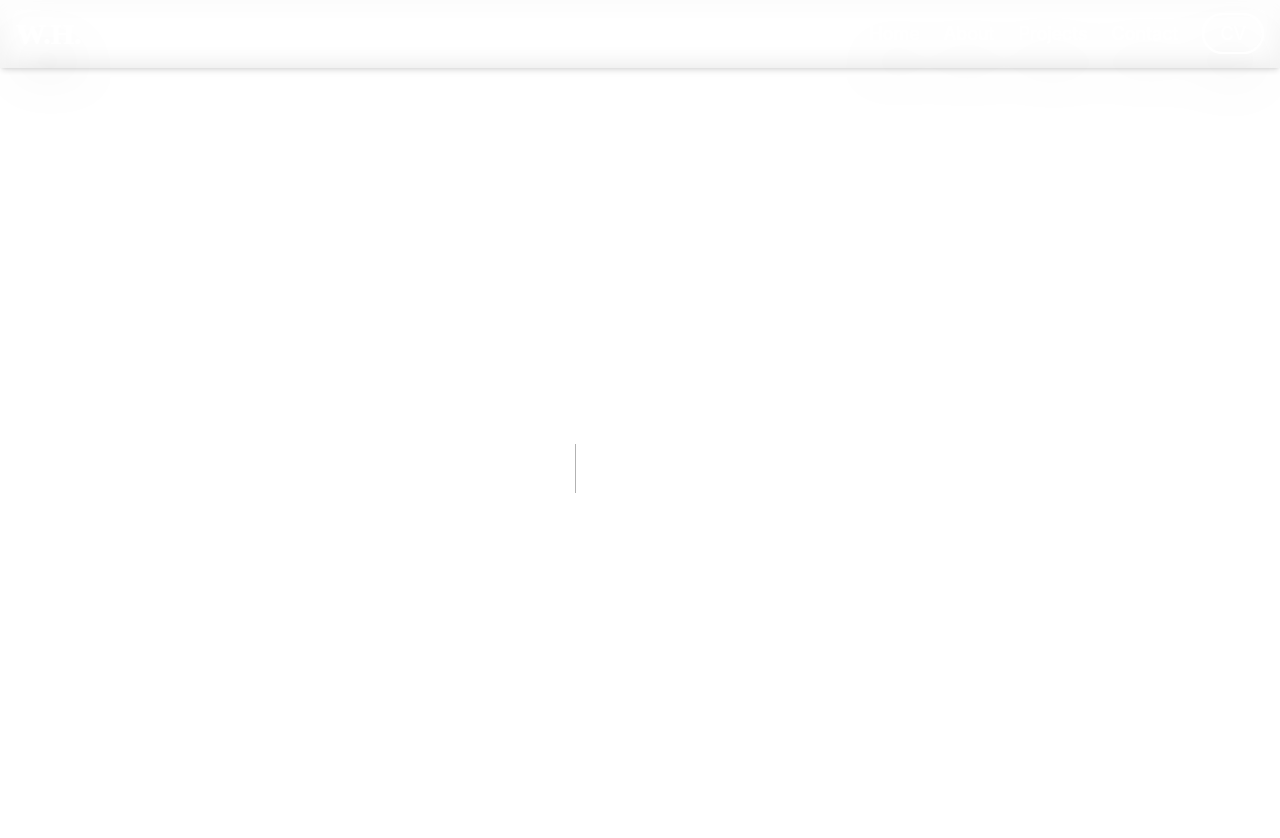
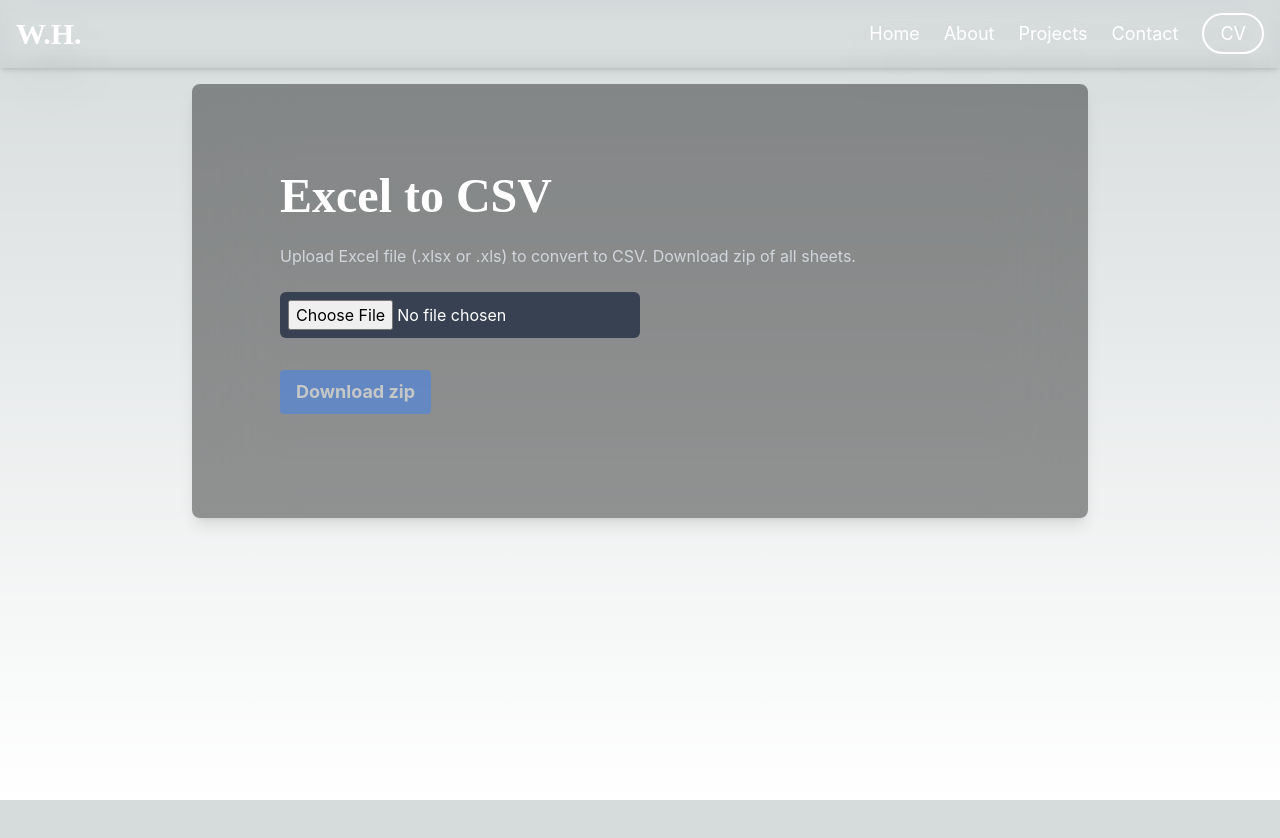
Before and after one commit to willhampshire/portfolio-website, a Next.js app: page /xlsx in a window 1280 px wide. Before the commit this address had no page. Shown: the top 838 px of the page. After the commit the page ends 800 px from the top, so only its background shows below. Built offline with nearby package versions, Linux system fonts and the light colour scheme.

Commit message:
Added hidden excel to csv converter

```diff
--- /dev/null
+++ b/app/xlsx/page.tsx
@@ -0,0 +1,101 @@
+"use client";
+
+import { useState } from 'react';
+import * as XLSX from 'xlsx';
+import JSZip from 'jszip'; // Importing JSZip for zip functionality
+import { saveAs } from 'file-saver'; // Importing file-saver
+
+export default function ExcelToCsvConverter() {
+    // Update state to store an array of objects, each with 'name' and 'csv'
+    const [csvData, setCsvData] = useState<{ name: string, csv: string }[] | null>(null);
+    const [fileName, setFileName] = useState<string>("");
+
+    const handleFileUpload = (event: React.ChangeEvent<HTMLInputElement>) => {
+        const file = event.target.files?.[0];
+
+        if (file) {
+            setFileName(file.name);
+
+            const reader = new FileReader();
+            reader.onload = (e: ProgressEvent<FileReader>) => {
+                const result = e.target?.result;
+
+                if (result && typeof result !== 'string') {
+                    const data = new Uint8Array(result);
+                    const workbook = XLSX.read(data, { type: 'array' });
+
+                    // Convert each sheet in the workbook to CSV and prefix with sheet index
+                    const csvArray = workbook.SheetNames.map((sheetName, index) => {
+                        const worksheet = workbook.Sheets[sheetName];
+                        const csv = XLSX.utils.sheet_to_csv(worksheet);
+                        return { name: `${index + 1}_${sheetName}.csv`, csv }; // Prefixing with index
+                    });
+
+                    // Store all CSVs in state
+                    setCsvData(csvArray);
+                }
+            };
+
+            reader.readAsArrayBuffer(file);
+        }
+    };
+
+    const handleDownloadCsv = () => {
+        if (!csvData) return;
+
+        const zip = new JSZip();
+
+        // Add each CSV file to the zip folder
+        csvData.forEach((sheet) => {
+            zip.file(sheet.name, sheet.csv);
+        });
+
+        // Generate the zip and download
+        zip.generateAsync({ type: 'blob' }).then((content) => {
+            saveAs(content, `ZIP ${fileName.split('.').slice(0, -1).join('.')}.zip`);
+        });
+    };
+
+    return (
+        <div className="flex justify-center p-4">
+            <main className="w-full max-w-4xl bg-black bg-opacity-40 backdrop-blur-2xl p-6 rounded-lg shadow-lg">
+                <div className="rounded-3xl p-4 md:p-16">
+                    <h1 className="text-4xl md:text-5xl font-bold mb-6">Excel to CSV</h1>
+
+                    <p className="mb-6 text-gray-300">Upload Excel file (.xlsx or .xls) to convert to CSV.
+                        Download zip of all sheets.</p>
+
+                    {/* Upload Button */}
+                    <input
+                        type="file"
+                        accept=".xlsx,.xls"
+                        onChange={handleFileUpload}
+                        className="mb-4 p-2 text-white bg-gray-700 rounded-md"
+                    />
+                    <br />
+
+                    {/* Download Button */}
+                    <button
+                        onClick={handleDownloadCsv}
+                        disabled={!csvData} // Disabled until CSVs are generated
+                        className={`text-sm md:text-lg bg-blue-500 hover:bg-blue-700 my-4 text-white font-bold py-2 px-4 rounded ${!csvData ? 'opacity-50 cursor-not-allowed' : ''}`}
+                    >
+                        Download zip
+                    </button>
+
+                    {/* CSV Preview */}
+                    {csvData && (
+                        <div className="text-white mt-4">
+                            <p>Preview of first sheet:</p>
+                            <textarea
+                                className="w-full h-48 bg-gray-800 text-white p-2 rounded-lg"
+                                value={csvData[0].csv} // Show preview of the first sheet only
+                                readOnly
+                            ></textarea>
+                        </div>
+                    )}
+                </div>
+            </main>
+        </div>
+    );
+}
```
Also changed, not shown: package.json (+6 -1 lines), 1 other file (tests, documents, lock files or other folders).
